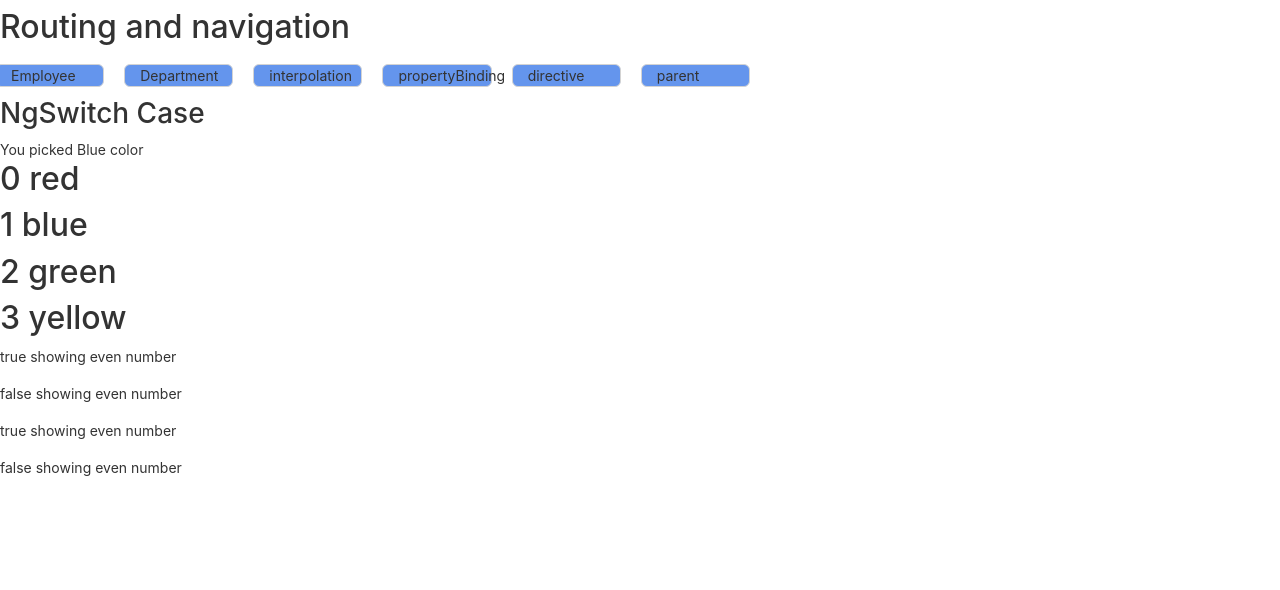
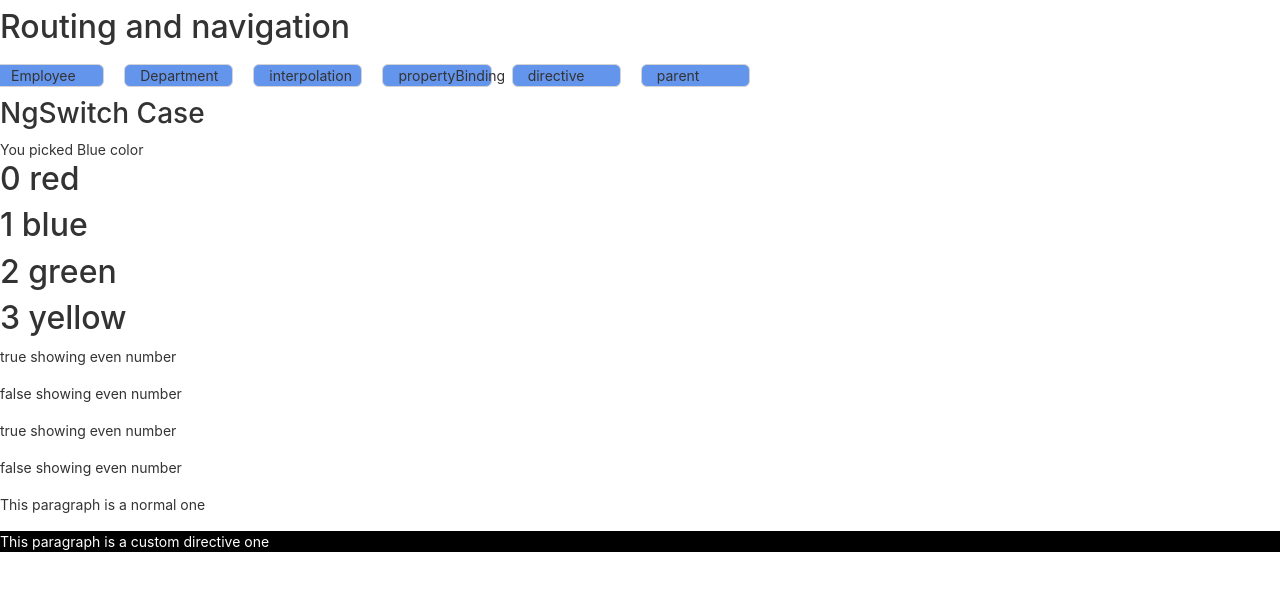
Before and after one commit to ArqamRafay/MasterTheBasic, an Angular app: page /directive in a window 1280 px wide. Shown: the top 590 px of the page. Built offline with nearby package versions, Linux system fonts and the light colour scheme.

Commit message:
add custom directive in directive componenet

```diff
--- a/src/app/app.module.ts
+++ b/src/app/app.module.ts
@@ -18,6 +18,7 @@ import { GeneralHelper } from './_GeneralHelper/generalHelper';
 import { DepartmentListComponent } from './department-list/department-list.component';
 import { OverviewComponent } from './overview/overview.component';
 import { ContactComponent } from './contact/contact.component';
+import { RegblackDirective } from './customDirectives/regblack.directive';
 
 @NgModule({
   declarations: [
@@ -34,6 +35,7 @@ import { ContactComponent } from './contact/contact.component';
     DepartmentListComponent,
     OverviewComponent,
     ContactComponent,
+    RegblackDirective,
 
   ],
   imports: [
--- /dev/null
+++ b/src/app/customDirectives/regblack.directive.ts
@@ -0,0 +1,13 @@
+import { Directive, ElementRef } from '@angular/core';
+
+@Directive({
+  selector: '[appRegblack]'
+})
+export class RegblackDirective {
+
+  constructor(private el:ElementRef) {
+    el.nativeElement.style.color = "white"
+    el.nativeElement.style.backgroundColor = "black"
+   }
+
+}
--- a/src/app/directive/directive.component.html
+++ b/src/app/directive/directive.component.html
@@ -18,3 +18,6 @@
     <p>{{e}} showing even number</p>
 
 </div>
+
+<p>This paragraph is a normal one </p>
+<p appRegblack>This paragraph is a custom directive one </p>
```
Also changed, not shown: 1 other file (tests, documents, lock files or other folders).
